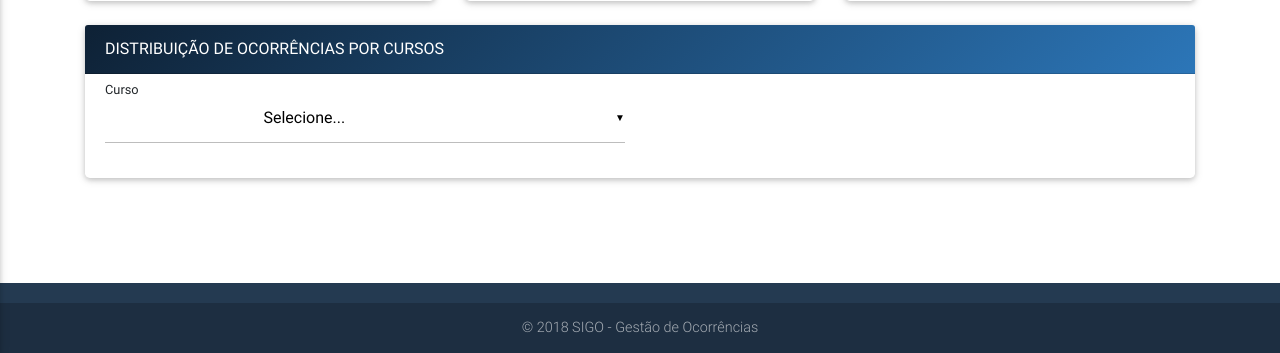
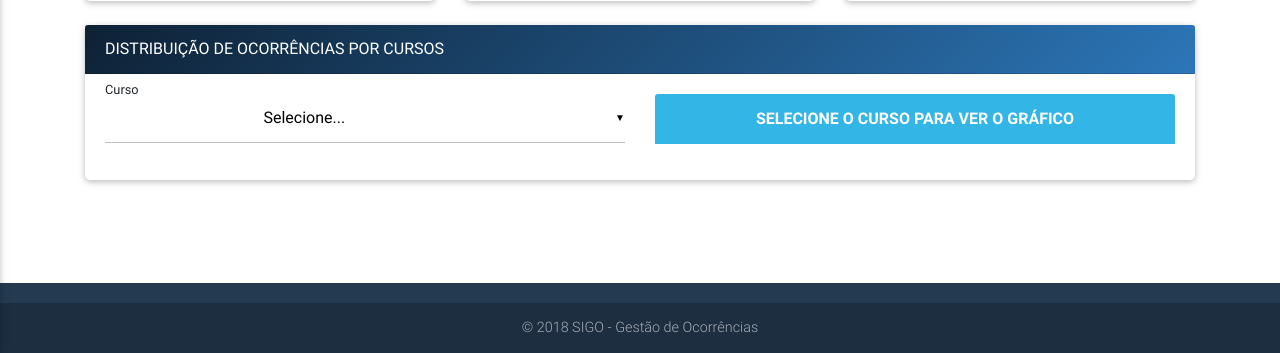
Before and after one commit to kaiserthiago/ocorrencia, a Django app: template portal/templates/portal/dashboard.html in a window 1280 px wide. Shown: the part 447-800 px from the top of the page. Run offline with Django 3.2, Linux system fonts and the light colour scheme; the template is opened without the code that fills it, so the values that code supplies are empty; some libraries are stand-ins or nearby versions.

Commit message:
dashboard

```diff
--- a/portal/templates/portal/dashboard.html
+++ b/portal/templates/portal/dashboard.html
@@ -145,6 +145,10 @@
                         <div class="col-sm-6">
                             {% if distribuicao %}
                                 <canvas id="distribuicao" width="300" height="200"></canvas>
+                            {% else %}
+                                <div class="alert card-header info-color white-text text-center">
+                                <strong>SELECIONE O CURSO PARA VER O GRÁFICO</strong>
+                                </div>
                             {% endif %}
                         </div>
                     </div>
```
